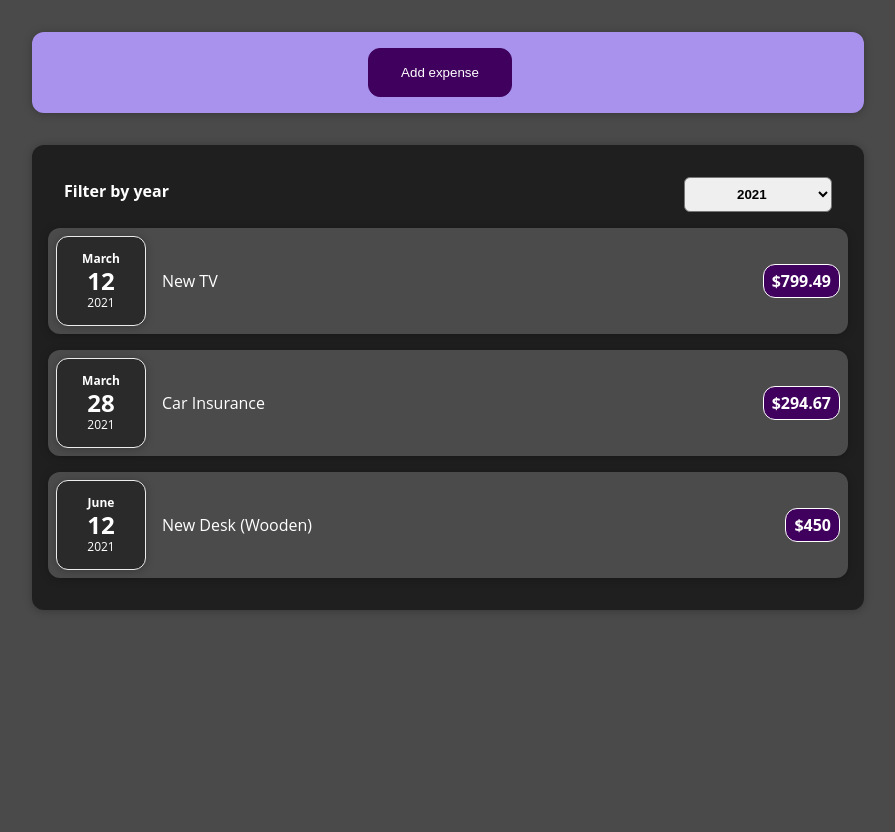
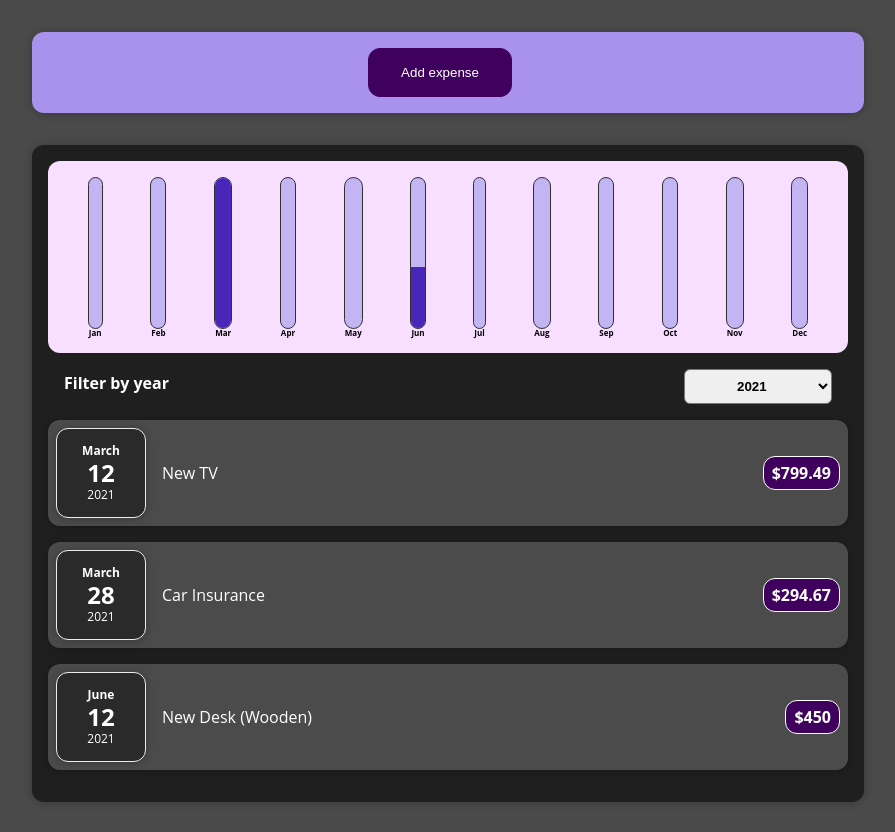
Before and after one commit to Dawidson2000/Expenses-Tracker, a React (Create React App) app: page / in a window 1280 px wide. Shown: the whole page, without its empty margins (192-1087 px from the left). Built offline with nearby package versions, Linux system fonts and the light colour scheme.

Commit message:
Add Chart of expenses

```diff
--- /dev/null
+++ b/src/components/Chart/Chart.tsx
@@ -0,0 +1,41 @@
+import React from 'react';
+import styled from 'styled-components';
+import { FC } from 'react';
+
+import { ChartBar } from './ChartBar';
+
+export interface IChart {
+    dataPoints:
+    {
+        label: string,
+        value: number;
+    }[]
+}
+
+const ChartWrapper = styled.div`
+    padding: 1rem;
+    border-radius: 12px;
+    background-color: #f8dfff;
+    text-align: center;
+    display: flex;
+    justify-content: space-around;
+    height: 10rem;
+`;
+
+export const Chart: FC<IChart> = (props) => {
+    const valueOfMonthExpenses = props.dataPoints.map( month => month.value);
+    const maxFillValue = Math.max(...valueOfMonthExpenses);
+
+    return (
+        <ChartWrapper>
+            {props.dataPoints.map((dataPoints) => (
+                <ChartBar
+                    key={dataPoints.label}
+                    value={dataPoints.value}
+                    maxValue={maxFillValue}
+                    label={dataPoints.label}
+                />
+            ))}
+        </ChartWrapper>
+    )
+}
--- /dev/null
+++ b/src/components/Chart/ChartBar.tsx
@@ -0,0 +1,57 @@
+import React from 'react';
+import styled from 'styled-components';
+import { FC } from 'react';
+
+const ChartBarWrapper = styled.div`
+    height: 100%;
+    display: flex;
+    flex-direction: column;
+    align-items: center;
+`;
+
+const ChartBarInner = styled.div`
+    height: 100%;
+    width: 100%;
+    border: 1px solid #313131;
+    border-radius: 12px;
+    background-color: #c3b4f3;
+    overflow: hidden;
+    display: flex;
+    flex-direction: column;
+    justify-content: flex-end;
+`;
+
+const ChartBarFill = styled.div`
+    background-color: #4826b9;
+    width: 100%;
+    transition: all 0.3s ease-out;
+`;
+
+const ChartBarLabel = styled.div`
+    font-weight: bold;
+    font-size: 0.5rem;
+    text-align: center;
+`;
+
+export interface IChartBar {
+    value: number,
+    maxValue: number,
+    label: string
+}
+
+export const ChartBar: FC<IChartBar> = (props) => {
+    let barFillHeight = '0%';
+
+    if(props.maxValue > 0){
+        barFillHeight = Math.round((props.value / props.maxValue) * 100) + '%';
+    }
+
+    return(
+        <ChartBarWrapper>
+            <ChartBarInner>
+                <ChartBarFill style={{height: barFillHeight}}></ChartBarFill>
+            </ChartBarInner>
+            <ChartBarLabel>{props.label}</ChartBarLabel>
+        </ChartBarWrapper>
+    )
+}
--- a/src/components/Expenses/Expenses.tsx
+++ b/src/components/Expenses/Expenses.tsx
@@ -6,6 +6,7 @@ import { ExpenseItems } from './ExpenseItems';
 import { BasicWrapper } from '../styledHelpers/BasicWrapper';
 import { ExpenseFilter } from '../Expenses/ExpensesFilter';
 import { ExpenseList } from '../Expenses/ExpensesList';
+import { ExpenseChart } from './ExpensesChart';
 
 import type { Expense } from '../../models/ExpenseTypes/ExpenseType';
 
@@ -34,6 +35,7 @@ export const Expenses: FC<IExpenses> = (props) => {
 
     return (
         <ExpenseWrapper className=''>
+            <ExpenseChart expenses={filteredExpenses}/>
             <ExpenseFilter selected={filteredYear} onSetSelectedYear={setSelectedYearHandler} />
             <ExpenseList items={filteredExpenses}/>
         </ExpenseWrapper>
--- /dev/null
+++ b/src/components/Expenses/ExpensesChart.tsx
@@ -0,0 +1,38 @@
+import React from 'react';
+import styled from 'styled-components';
+import { FC } from 'react';
+
+import { Chart } from '../Chart/Chart';
+
+import type { Expense } from '../../models/ExpenseTypes/ExpenseType';
+
+export interface IExpenseChart {
+    expenses: Expense[]
+}
+
+export const ExpenseChart: FC<IExpenseChart> = (props) => {
+
+    const chartDataPoints = [
+        {label: 'Jan', value: 0},
+        {label: 'Feb', value: 0},
+        {label: 'Mar', value: 0},
+        {label: 'Apr', value: 0},
+        {label: 'May', value: 0},
+        {label: 'Jun', value: 0},
+        {label: 'Jul', value: 0},
+        {label: 'Aug', value: 0},
+        {label: 'Sep', value: 0},
+        {label: 'Oct', value: 0},
+        {label: 'Nov', value: 0},
+        {label: 'Dec', value: 0},
+    ];
+
+    for(const expense of props.expenses){
+        const expenseMonth = expense.date.getMonth();
+        chartDataPoints[expenseMonth].value += expense.amount;
+    }
+
+    return(
+        <Chart dataPoints = {chartDataPoints}/>
+    )
+}
```
